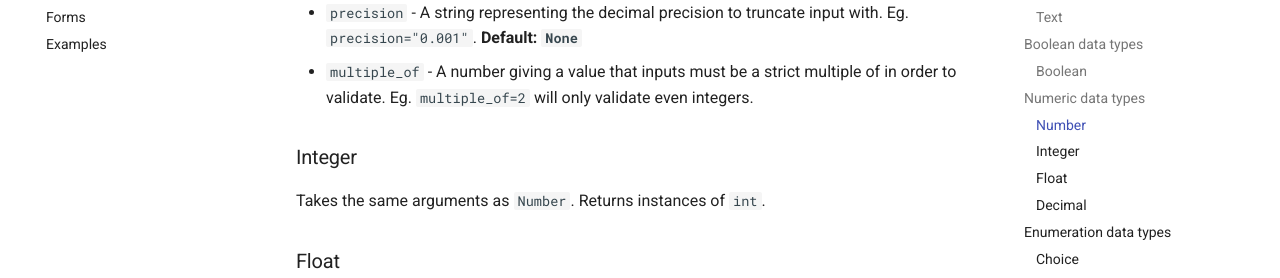
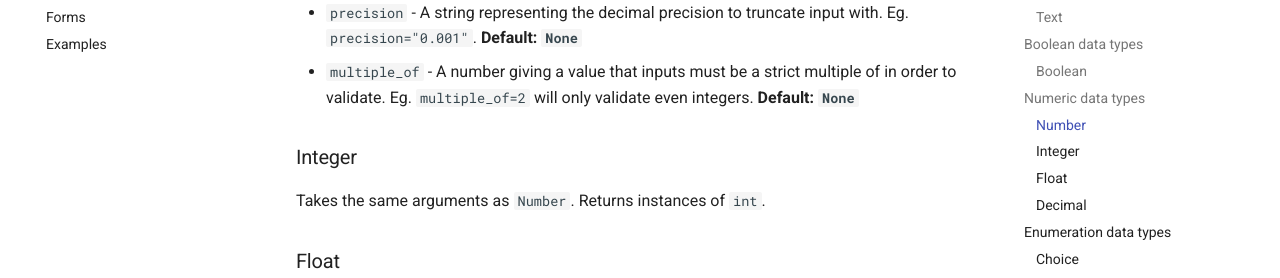
Before and after one commit to encode/typesystem, an MkDocs documentation site: the page built from docs/fields.md, in a window 1280 px wide and 900 px high, scrolled down 2458 px. Shown: the part 172-450 px from the top of the window. Built offline with MkDocs 1.6.1 and Material for MkDocs 9.7.7, drawn with Linux system fonts in a browser that asks for light colours; comment, search, counter and statistics services are not loaded.

Commit message:
Docs tweak

```diff
--- a/docs/fields.md
+++ b/docs/fields.md
@@ -92,7 +92,7 @@ will validate *either* int or float instances.
 * `exclusive_minimum` - A number representing an exclusive minimum. Inputs must be greater than this to validate. **Default: `None`**
 * `exclusive_maximum` - A number representing an exclusive maximum. Inputs must be less than this to validate. **Default: `None`**
 * `precision` - A string representing the decimal precision to truncate input with. Eg. `precision="0.001"`. **Default: `None`**
-* `multiple_of` - A number giving a value that inputs must be a strict multiple of in order to validate. Eg. `multiple_of=2` will only validate even integers.
+* `multiple_of` - A number giving a value that inputs must be a strict multiple of in order to validate. Eg. `multiple_of=2` will only validate even integers. **Default: `None`**
 
 ### Integer
 
```
